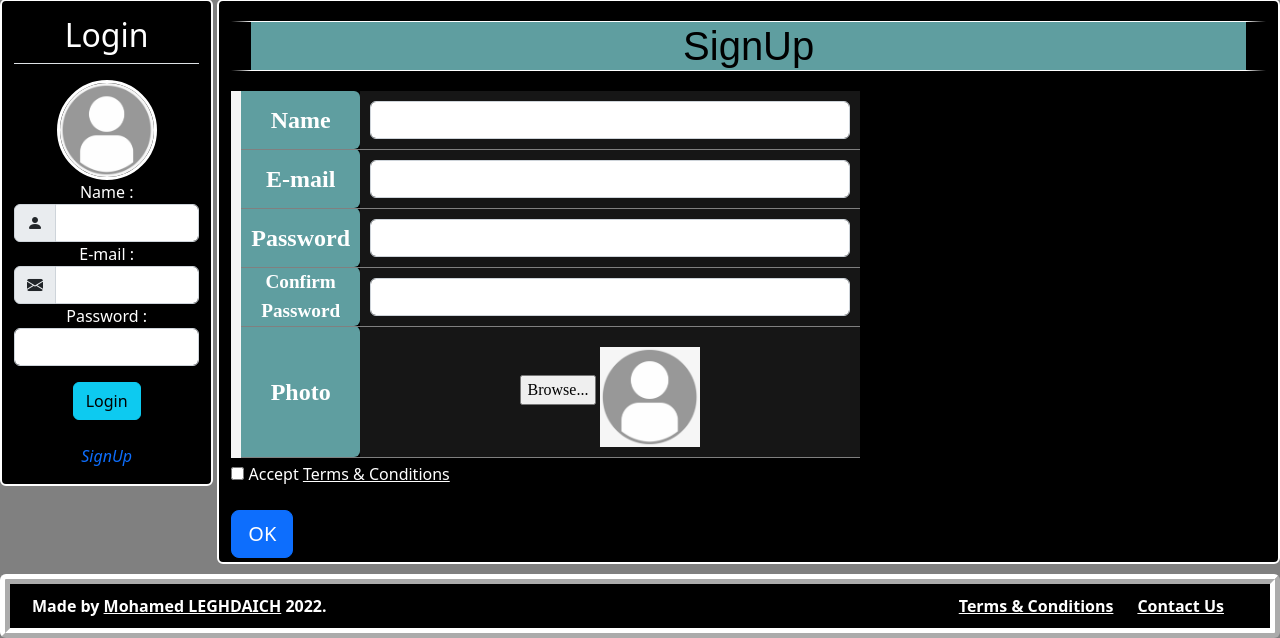
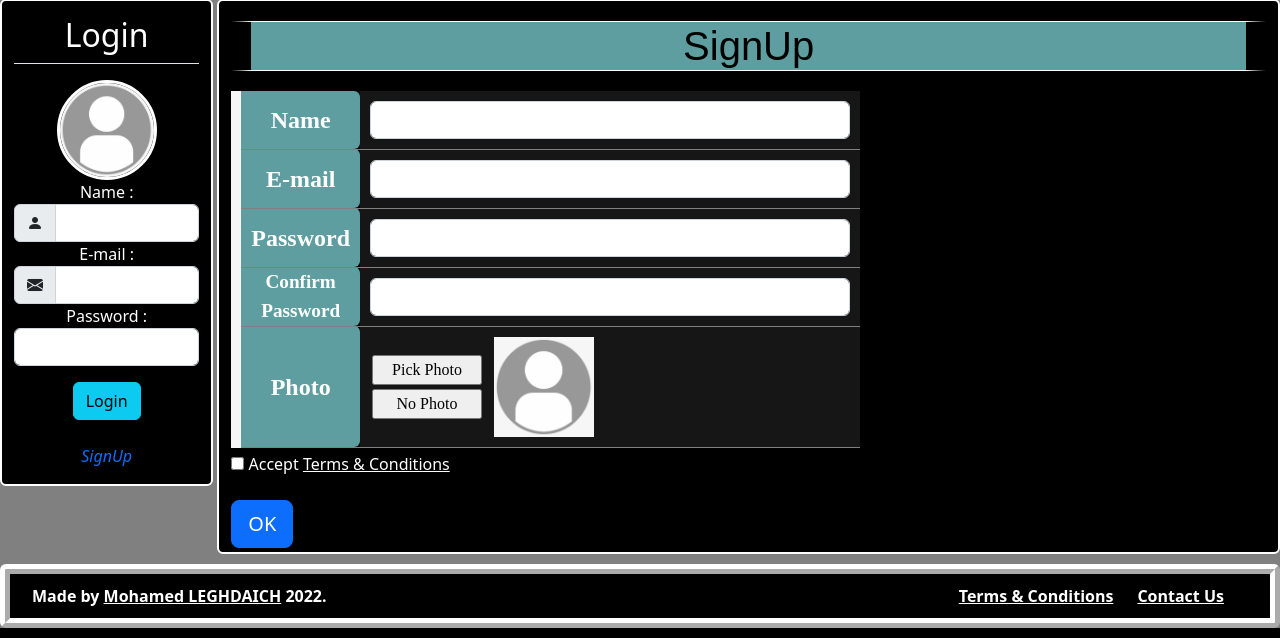
Before and after one commit to med2mad/MedLed-backend, a PHP site: page /medled/create_user.php in a window 1280 px wide. Shown: the part 257-895 px from the top of the page. Run offline with PHP 8.4, Linux system fonts and the light colour scheme; some libraries are stand-ins or nearby versions.

Commit message:
finish with no template

```diff
--- a/create_user.php
+++ b/create_user.php
@@ -15,10 +15,16 @@
         <tr><td class="rounded"><label for="pass">Password</label></td><td style="width:500px;"><input name="pass" id="pass" type="password" required required minlength="5" maxlength="20" class="form-control"></td></tr>
         <tr><td class="rounded" style="font-size:0.8em;padding:0"><label for="pass2">Confirm<br>Password</label></td><td style="width:500px;"><input name="pass2" id="pass2" type="password" required required minlength="5" maxlength="20" class="form-control"></td></tr>
         <tr>
-            <td class="rounded"><label for="img">Photo</label></td>
-            <td style="text-align:center">
-                <input type="button" value="Browse..." onclick="document.getElementById('img').click();" />
-                <input name="img" id="img" type="file" accept=".jpg,.jpeg,.png,.bmp,.gif" class="form-control" style="display:none;"><label for="img"><img id="imgfile" width="100" height="100" style="margin-top:10px" src="uploads/profiles/136.jpg" alt="photo profile"></label>
+            <td class="rounded"><label for="photo">Photo</label></td>
+            <td style="text-align:center; display:flex; gap:10px; align-items:center;">
+                <div>
+                    <input type="button" style="width: 110px; margin:2px;" value="Pick Photo" onclick="document.getElementById('photo').click();" /> <br>
+                    <input type="button" style="width: 110px; margin:2px;" value="No Photo" id="nophoto">
+                </div>
+                <div>
+                    <input name="photo" id="photo" type="file" accept=".jpg,.jpeg,.png,.bmp,.gif" class="form-control" style="display:none;" />
+                    <label for="photo"><img id="img" width="100" height="100" src="uploads/profiles/136.jpg" alt="photo profile" /></label>
+                </div>
             </td>
         </tr>
     </table>
@@ -28,9 +34,14 @@
     <br>
     <input type="submit" name="signup" class="btn btn-primary btn-lg mb-1" value="OK">
 </form>
+
 <script type="text/javascript">
-    document.getElementById("img").onchange=function(){
-        document.getElementById("imgfile").setAttribute("src",URL.createObjectURL(img.files[0]));
+    document.getElementById("photo").onchange=function() {
+        document.getElementById("img").setAttribute("src",URL.createObjectURL(document.getElementById("photo").files[0]));
+    }
+    document.getElementById("nophoto").onclick=function() {
+        document.getElementById("photo").value= null;
+        document.getElementById("img").setAttribute("src","uploads/profiles/136.jpg");
     }
 </script>
 
--- a/partials/header.php
+++ b/partials/header.php
@@ -34,6 +34,7 @@
             }
         ?>
         <link rel="stylesheet" href="style/<?php echo $stylechoice; ?>">
+        <link rel="icon" href="files/favicon.png" type="image/png">
 
         <style>
             .notif{
--- a/partials/profil.php
+++ b/partials/profil.php
@@ -3,7 +3,7 @@
 <?php if(isset($_SESSION["auth"]) && $_SESSION["auth"]=="true") { ?>
     <p>
         <a href="edit.php">
-            <img src="uploads/profiles/<?= $_SESSION["img"] ?>" alt="" width="100" height="100" class="rounded-circle" id="profile">
+            <img src="uploads/profiles/<?= $_SESSION["photo"] ?>" alt="" width="100" height="100" class="rounded-circle" id="profile">
         </a>
     </p>
 
--- a/signup1.php
+++ b/signup1.php
@@ -16,9 +16,9 @@
 <h1>Welcome</h1>
 
 <div class="alert alert-primary" style="font-size:2em; font-style:italic;">
-   <p>A verification email has been sent with a link to :</p>
+   <p>A verification email holding your credentials has been sent with a link to :</p>
     <p style="overflow:auto; text-decoration:underline;">
-        <?= $_SESSION["mail"] ?>
+        "<?= $_SESSION["mail"] ?>"
     </p>
     <p>Click the link to confirm your email address and activate your account.</p>
 </div>
```
Also changed, not shown: edit.php (+16 -6 lines), gallery.php (+4 -4 lines), php.php (+17 -12 lines), files/favicon.png (added), uploads/gallery/IMG-20221103-WA00377714.jpg (deleted), uploads/gallery/IMG-20221103-WA00428849.jpg (deleted), uploads/profiles/IMG-66eaa7148fe5c0.01551569.jpg (added), uploads/profiles/IMG-66eaad16c76e11.79819417.jpg (added), uploads/profiles/IMG-66eac30b08f094.56336654.gif (added), uploads/profiles/IMG-66eac330834517.42997092.png (added).
